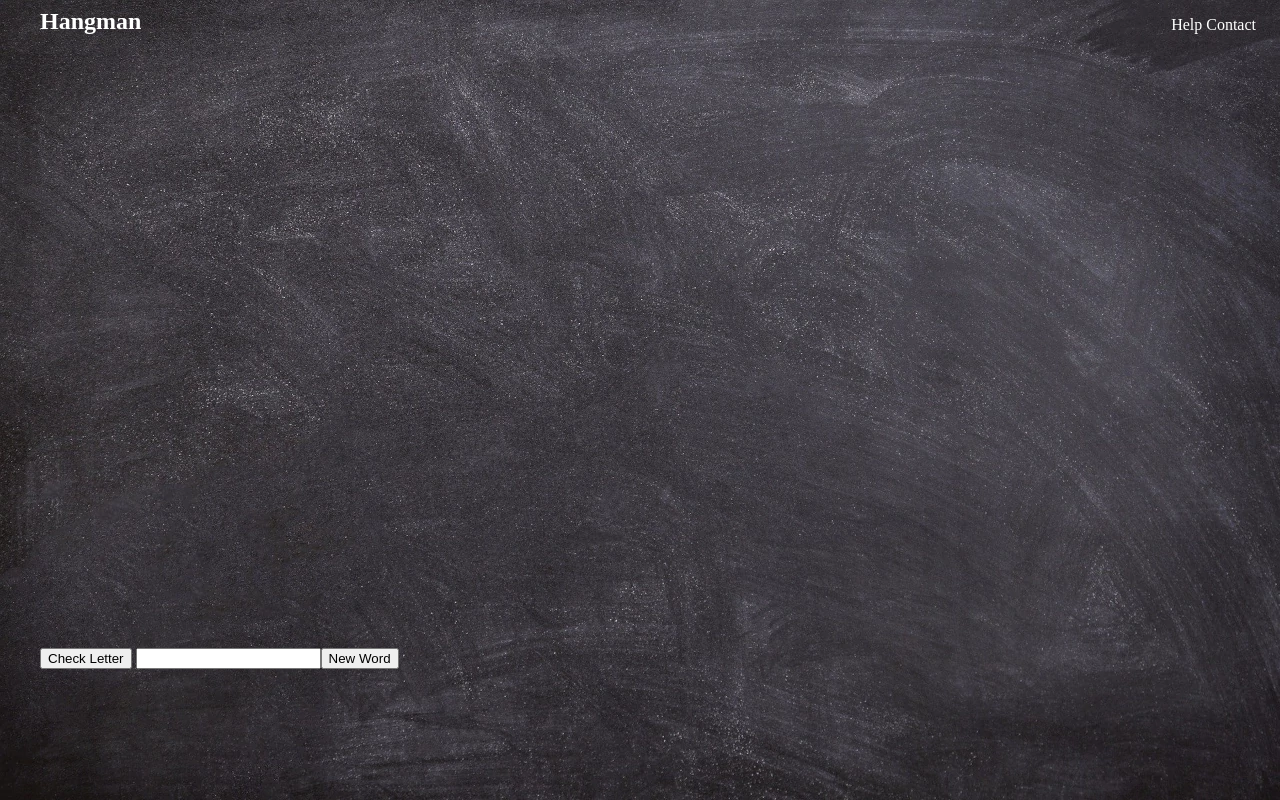
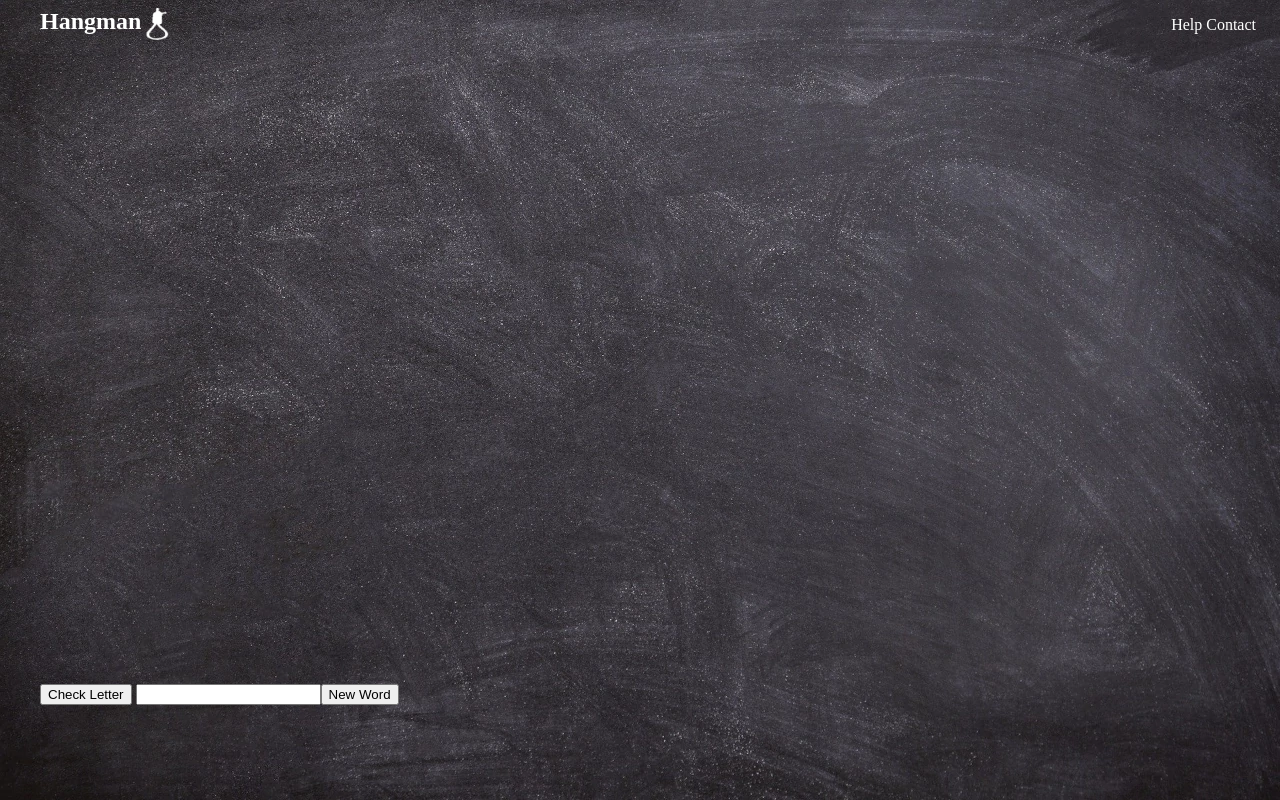
Before and after one commit to RobTheThief/hangman-ci-2, a plain HTML site: page index.html in a window 1280 px wide. Shown: the top 800 px of the page. Drawn offline with Linux system fonts and the light colour scheme.

Commit message:
add noose logo

```diff
--- a/assets/css/style.css
+++ b/assets/css/style.css
@@ -7,10 +7,6 @@ body {
 
 h1 {
   float: left;
-}
-
-.margin-left-2rem {
-  margin: 0 0 0 2rem;
 }
 
 .game-body {
@@ -25,6 +21,14 @@ h1 {
   justify-content: flex-start;
 }
 
+.logo {
+  height: 2rem;
+}
+
+.margin-left-2rem {
+  margin: 0 0 0 2rem;
+}
+
 .nav-button-container {
   float: right;
   margin: 0.5rem 2rem 0 0;
--- a/index.html
+++ b/index.html
@@ -14,6 +14,7 @@
     <body>
         <nav>
             <h1 class="margin-left-2rem" >Hangman</h1>
+            <image src="./assets/images/whitenoose.png" alt="white noose logo" class="logo"/>
             <div class="nav-button-container">
                 <a class="help">Help</a>
                 <a class="contact">Contact</a>
```
Also changed, not shown: assets/images/whitenoose.png (added).
